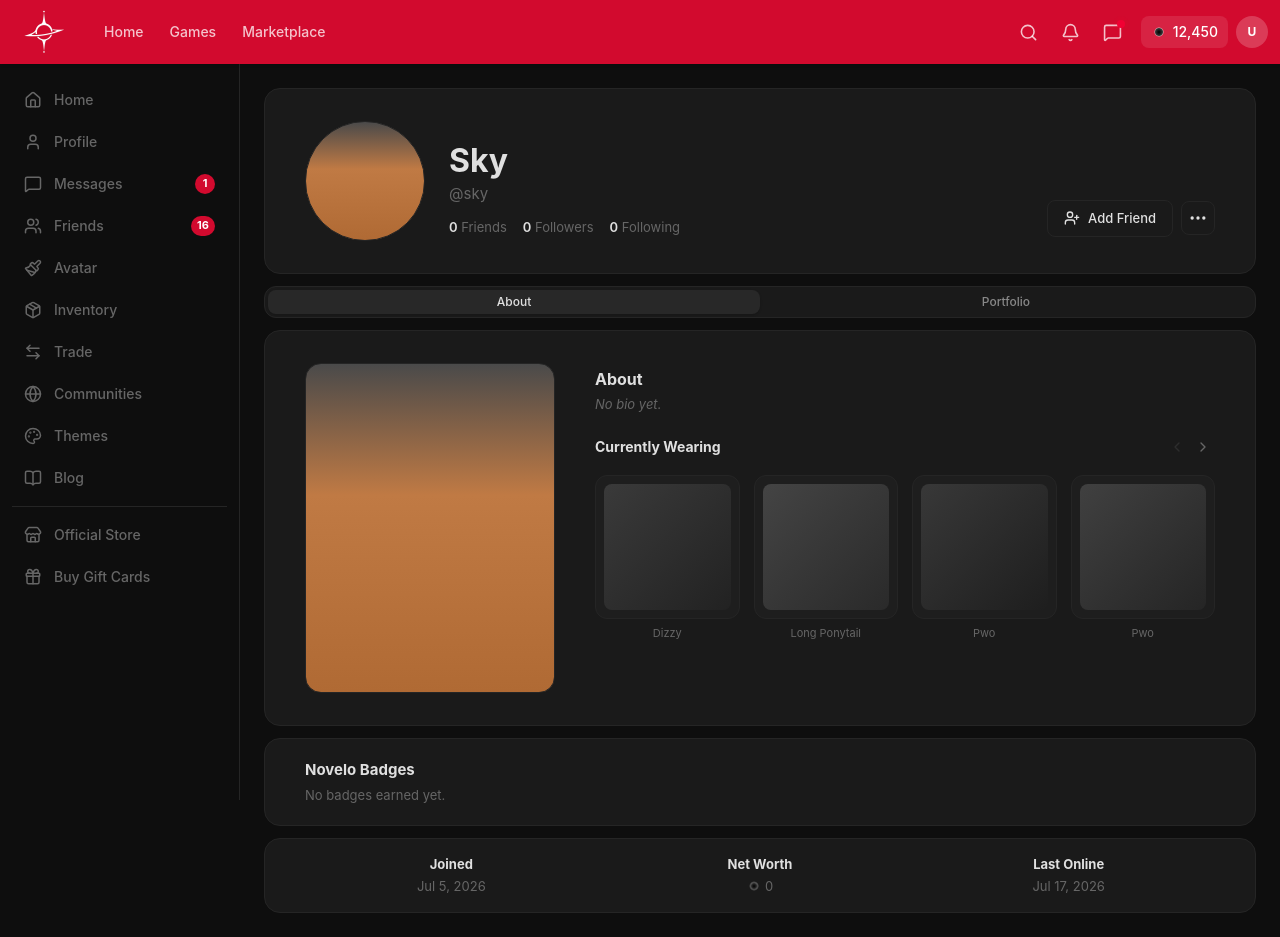
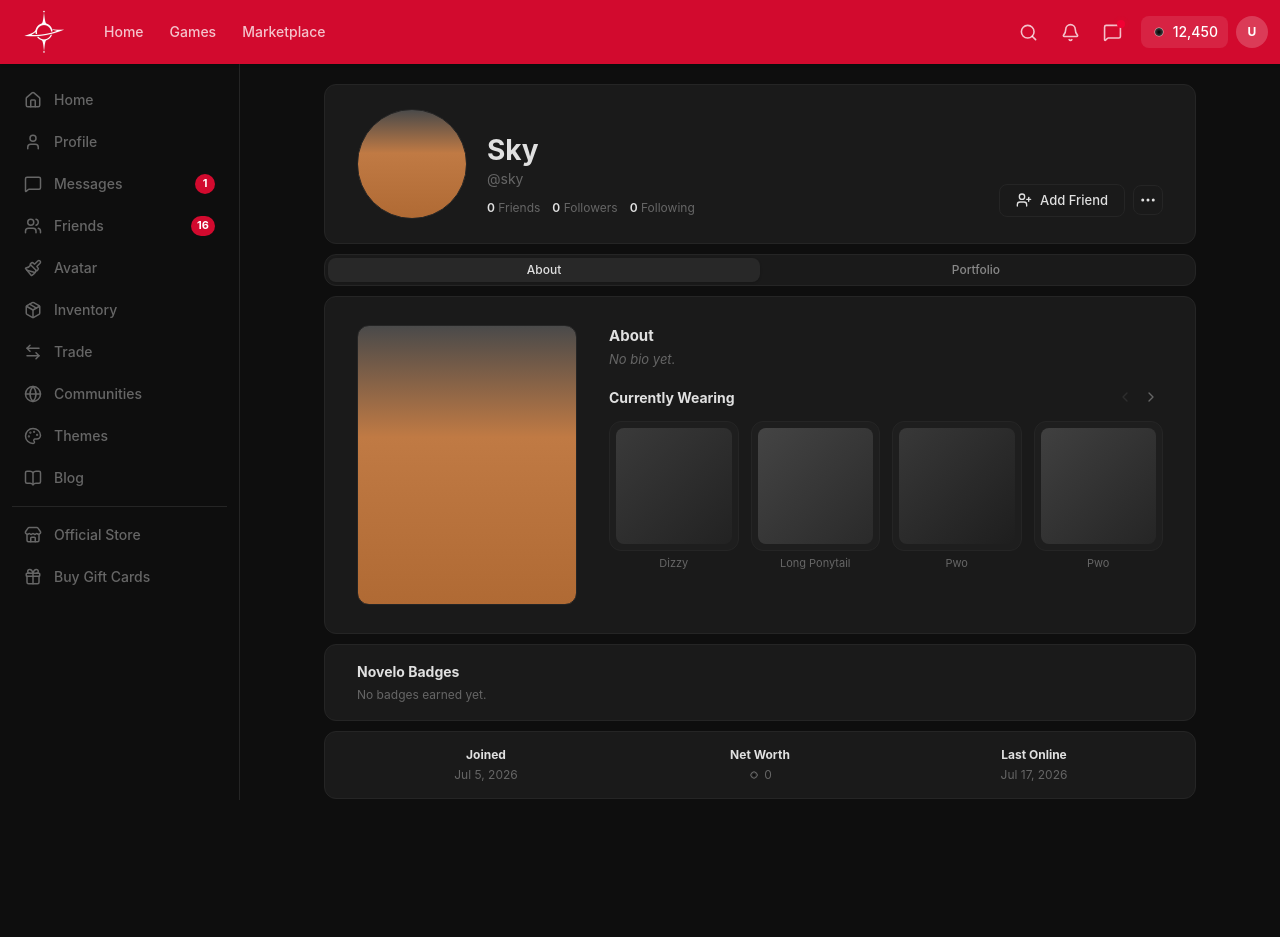
Before and after one commit to Pwooooo/Sox, a React (Vite) app: page /profile/1 in a window 1280 px wide. After the commit the page ends 819 px from the top, so only its background shows below. Built offline with nearby package versions, Linux system fonts and the light colour scheme.

Commit message:
profile: final stretch fixes - rounded-xl, tighter padding, smaller items, 920px width

```diff
--- a/src/pages/Profile.tsx
+++ b/src/pages/Profile.tsx
@@ -32,32 +32,32 @@ export function Profile() {
   const visible = WEARING_ITEMS.slice(wearingIndex, wearingIndex + 4)
 
   return (
-    <div className="max-w-[1100px] mx-auto px-4 md:px-6 py-6 flex flex-col gap-3">
+    <div className="max-w-[920px] mx-auto px-4 md:px-6 py-5 flex flex-col gap-[10px]">
       {/* Header card */}
-      <div className="bg-card rounded-2xl border border-border px-10 py-8">
+      <div className="bg-card rounded-xl border border-border px-8 py-6">
         <div className="flex items-end justify-between">
-          <div className="flex items-end gap-6">
+          <div className="flex items-end gap-5">
             <div
-              className="w-[120px] h-[120px] rounded-full shrink-0 border border-border"
+              className="w-[110px] h-[110px] rounded-full shrink-0 border border-border"
               style={{ background: avatarGrad() }}
             />
-            <div className="pb-1">
-              <h1 className="text-[32px] font-bold text-foreground leading-tight">Sky</h1>
-              <p className="text-muted-foreground text-[15px] mt-0.5">@sky</p>
-              <div className="flex items-center gap-4 mt-3 text-[13px]">
+            <div className="pb-0.5">
+              <h1 className="text-[28px] font-bold text-foreground leading-tight">Sky</h1>
+              <p className="text-muted-foreground text-[14px] mt-0">@sky</p>
+              <div className="flex items-center gap-3 mt-2.5 text-[12px]">
                 <span className="text-muted-foreground"><strong className="text-foreground font-semibold">0</strong> Friends</span>
                 <span className="text-muted-foreground"><strong className="text-foreground font-semibold">0</strong> Followers</span>
                 <span className="text-muted-foreground"><strong className="text-foreground font-semibold">0</strong> Following</span>
               </div>
             </div>
           </div>
-          <div className="flex items-center gap-2 shrink-0 pb-1">
-            <button className="flex items-center gap-2 px-4 py-2 rounded-lg border border-border bg-card text-foreground text-[13px] font-medium hover:bg-secondary transition-colors cursor-pointer">
+          <div className="flex items-center gap-2 shrink-0 pb-0.5">
+            <button className="flex items-center gap-2 px-4 py-1.5 rounded-lg border border-border bg-card text-foreground text-[13px] font-medium hover:bg-secondary transition-colors cursor-pointer">
               <UserPlus className="size-4" />
               Add Friend
             </button>
-            <button className="size-[34px] rounded-lg border border-border bg-card text-foreground flex items-center justify-center hover:bg-secondary transition-colors cursor-pointer">
-              <MoreHorizontal className="size-5" />
+            <button className="size-[30px] rounded-lg border border-border bg-card text-foreground flex items-center justify-center hover:bg-secondary transition-colors cursor-pointer">
+              <MoreHorizontal className="size-[18px]" />
             </button>
           </div>
         </div>
@@ -90,20 +90,20 @@ export function Profile() {
       {activeTab === 'about' && (
         <>
           {/* About content */}
-          <div className="bg-card rounded-2xl border border-border px-10 py-8">
+          <div className="bg-card rounded-xl border border-border px-8 py-7">
             <div className="flex gap-0">
               {/* Avatar */}
               <div
-                className="w-[250px] h-[330px] rounded-2xl shrink-0 border border-border"
+                className="w-[220px] h-[280px] rounded-xl shrink-0 border border-border"
                 style={{ background: avatarGrad() }}
               />
 
               {/* Text + items */}
-              <div className="flex-1 min-w-0 pl-10 pt-1">
-                <h2 className="text-[16px] font-bold text-foreground mb-1">About</h2>
-                <p className="text-muted-foreground text-[13px] italic mb-5">No bio yet.</p>
+              <div className="flex-1 min-w-0 pl-8 pt-0">
+                <h2 className="text-[15px] font-bold text-foreground mb-0.5">About</h2>
+                <p className="text-muted-foreground text-[13px] italic mb-4">No bio yet.</p>
 
-                <div className="flex items-center justify-between mb-4">
+                <div className="flex items-center justify-between mb-3">
                   <h3 className="text-[14px] font-bold text-foreground">Currently Wearing</h3>
                   <div className="flex items-center gap-0.5">
                     <button
@@ -123,10 +123,10 @@ export function Profile() {
                   </div>
                 </div>
 
-                <div className="grid grid-cols-4 gap-3.5">
+                <div className="grid grid-cols-4 gap-3">
                   {visible.map((item) => (
-                    <div key={item.index} className="flex flex-col items-center gap-2">
-                      <div className="w-full aspect-square rounded-xl bg-[#1e1e1e] p-2 border border-[#2a2a2a]">
+                    <div key={item.index} className="flex flex-col items-center gap-1.5">
+                      <div className="w-full aspect-square rounded-xl bg-[#1e1e1e] p-1.5 border border-[#2a2a2a]">
                         <div className="w-full h-full rounded-lg" style={{ background: grad(item.index) }} />
                       </div>
                       <span className="text-[11px] text-muted-foreground text-center leading-tight">{item.name}</span>
@@ -138,28 +138,28 @@ export function Profile() {
           </div>
 
           {/* Novelo Badges */}
-          <div className="bg-card rounded-2xl border border-border px-10 py-5">
-            <h3 className="text-[15px] font-bold text-foreground">Novelo Badges</h3>
-            <p className="text-muted-foreground text-[13px] mt-1">No badges earned yet.</p>
+          <div className="bg-card rounded-xl border border-border px-8 py-4">
+            <h3 className="text-[14px] font-bold text-foreground">Novelo Badges</h3>
+            <p className="text-muted-foreground text-[12px] mt-1">No badges earned yet.</p>
           </div>
 
           {/* Stats bar */}
-          <div className="bg-card rounded-2xl border border-border px-10 py-4">
+          <div className="bg-card rounded-xl border border-border px-8 py-3.5">
             <div className="grid grid-cols-3 gap-4 text-center">
               <div>
-                <p className="text-[13px] font-bold text-foreground mb-0.5">Joined</p>
-                <p className="text-[13px] text-muted-foreground">Jul 5, 2026</p>
+                <p className="text-[12px] font-bold text-foreground mb-0.5">Joined</p>
+                <p className="text-[12px] text-muted-foreground">Jul 5, 2026</p>
               </div>
               <div>
-                <p className="text-[13px] font-bold text-foreground mb-0.5">Net Worth</p>
-                <p className="text-[13px] text-muted-foreground flex items-center justify-center gap-1">
-                  <img src="/currency.png" alt="" className="size-3.5" />
+                <p className="text-[12px] font-bold text-foreground mb-0.5">Net Worth</p>
+                <p className="text-[12px] text-muted-foreground flex items-center justify-center gap-1">
+                  <img src="/currency.png" alt="" className="size-3" />
                   0
                 </p>
               </div>
               <div>
-                <p className="text-[13px] font-bold text-foreground mb-0.5">Last Online</p>
-                <p className="text-[13px] text-muted-foreground">Jul 17, 2026</p>
+                <p className="text-[12px] font-bold text-foreground mb-0.5">Last Online</p>
+                <p className="text-[12px] text-muted-foreground">Jul 17, 2026</p>
               </div>
             </div>
           </div>
@@ -167,7 +167,7 @@ export function Profile() {
       )}
 
       {activeTab === 'portfolio' && (
-        <div className="bg-card rounded-2xl border border-border p-8">
+        <div className="bg-card rounded-xl border border-border p-8">
           <p className="text-muted-foreground text-[14px] italic">No portfolio items yet.</p>
         </div>
       )}
```
